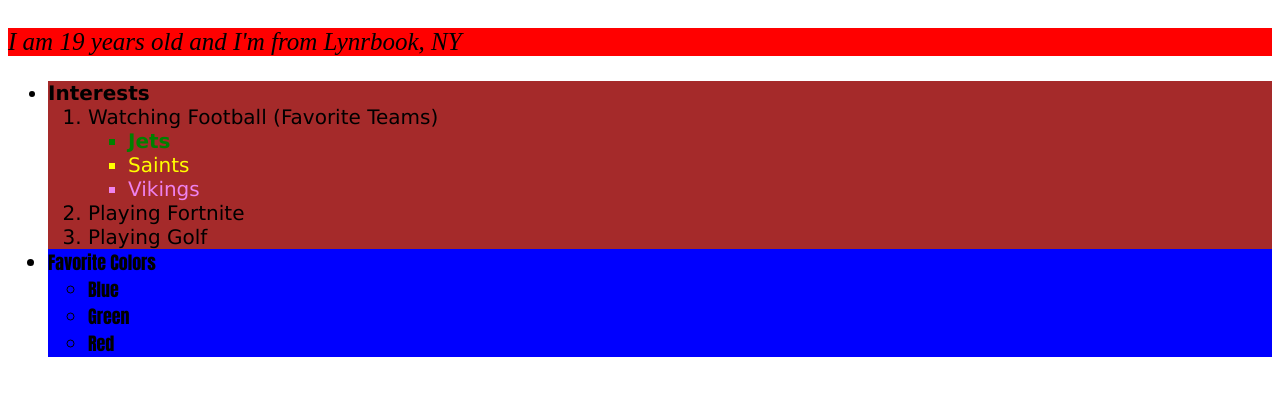
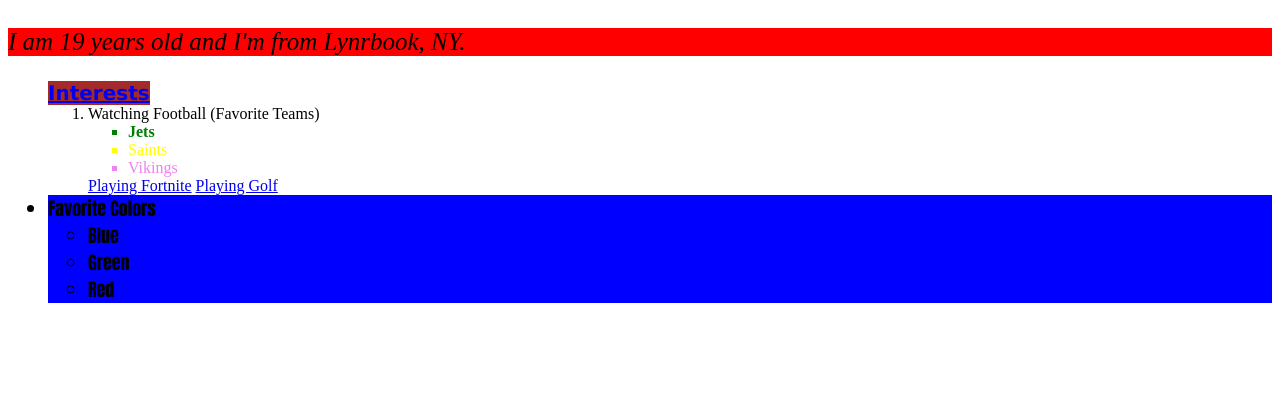
Before and after one commit to bcoops24/bcoops24.github.io, a plain HTML site: page index.html in a window 1280 px wide. Shown: the part 66-462 px from the top of the page. Drawn offline with Linux system fonts and the light colour scheme.

Commit message:
2nd Commit

```diff
--- a/index1.html
+++ b/index.html
@@ -1,8 +1,9 @@
 <!DOCTYPE html>
 <html>
 	<head>
+
 	    <!-- Global Site Tag (gtag.js) - Google Analytics -->
-<script async src="http://www.therealbradleycooperlbk.com=UA-118136819-1"></script>
+<script async src="https://www.googletagmanager.com/gtag/js?id=UA-118136819-1"></script>
 <script>
   window.dataLayer = window.dataLayer || [];
   function gtag(){dataLayer.push(arguments);}
@@ -10,18 +11,23 @@
 
   gtag('config', 'UA-118136819-1');
 </script>
+
 		<title>Bradley Cooper</title>
+
 	</head>
 	<body>
+
+	<p style="font-size:30px;text-align:center;font-family:arial"><strong>Bradley Cooper</strong></p>
+
 	   <a href="http://hmpg.net"
-	    <img src="https://scontent-iad3-1.xx.fbcdn.net/v/t1.0-9/13096313_1056061234464465_6513728685607565594_n.jpg?_nc_cat=0&oh=18e550910c0d37f83089811584cb426e&oe=5B6CC6A4"/></a>
+	    <img src="https://upload.wikimedia.org/wikipedia/commons/thumb/2/2f/Bradley_Cooper_%283699322472%29_%28cropped%29.jpg/220px-Bradley_Cooper_%283699322472%29_%28cropped%29.jpg"/></a>
+	    <!--this is a snapshot of the real Bradley Cooper-->
 
-	    <p style="font-size:30px;text-align:center;font-family:arial"><strong>Bradley Cooper</strong></p>
-
-	    <p style="font-size: 25px;background-color:red"><em>I am 19 years old and I'm from Lynrbook, NY</em></p>
+	    <p style="font-size: 25px;background-color:red"><em>I am 19 years old and I'm from Lynrbook, NY.</em></p>
 
 	    <ul>
-	        <li style="font-family:arial;background-color:brown;font-size: 20px;font-family:Verdana"><strong>Interests</strong>
+	    <a href="https://www.imdb.com/name/nm0177896/"
+	        <li style="font-family:arial;background-color:brown;font-size: 20px;font-family:Verdana"><strong>Interests</strong></a>
 	          <ol>
 	            <li>Watching Football (Favorite Teams)</li>
 	                <ul>
@@ -29,8 +35,10 @@
 	                    <li style="Color:Yellow">Saints</li>
 	                    <li style="color:violet">Vikings</li>
 	                </ul>
-	            <li>Playing Fortnite</li>
-	            <li>Playing Golf</li>
+	                <a href="https://www.epicgames.com/fortnite/en-US/buy-now/battle-royale"
+	            <li>Playing Fortnite</li></a>
+	            <a href="https://en.wikipedia.org/wiki/Bradley_Cooper"
+	            <li>Playing Golf</li></a>
 	          </ol>
 	        </li>
 
```
Also changed, not shown: 1 other file.
